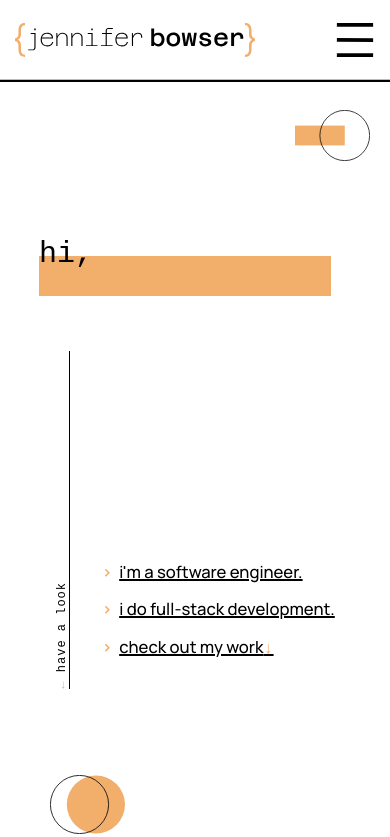
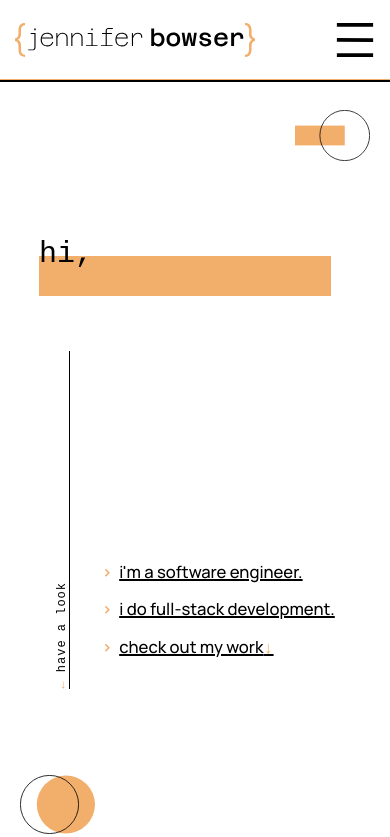
Before and after one commit to jennifer-bowser/jb-dev, a React (Vite) app: page / in a window 390 px wide. Shown: the top 837 px of the page. Built offline with nearby package versions, Linux system fonts and the light colour scheme; a web font is replaced by a local one.

Commit message:
adds margin to bottom of splashbox at smaller widths

```diff
--- a/src/components/splashbox-components/Splashbox.css
+++ b/src/components/splashbox-components/Splashbox.css
@@ -54,6 +54,12 @@
     }
 }
 
+@media (max-width: 900px){
+    .Splashbox{
+        margin-bottom: 100px;
+    }
+}
+
 @media (max-width: 775px){
     .Splashbox-Content-Wrapper{
         height: auto;
@@ -76,5 +82,6 @@
 
     #Splashbox-CircleOutlineSolid{
         bottom: 10px;
+        left: 20px;
     }
 }
```
Also changed, not shown: src/components/util-components/Section.css (line endings or trailing spaces).
